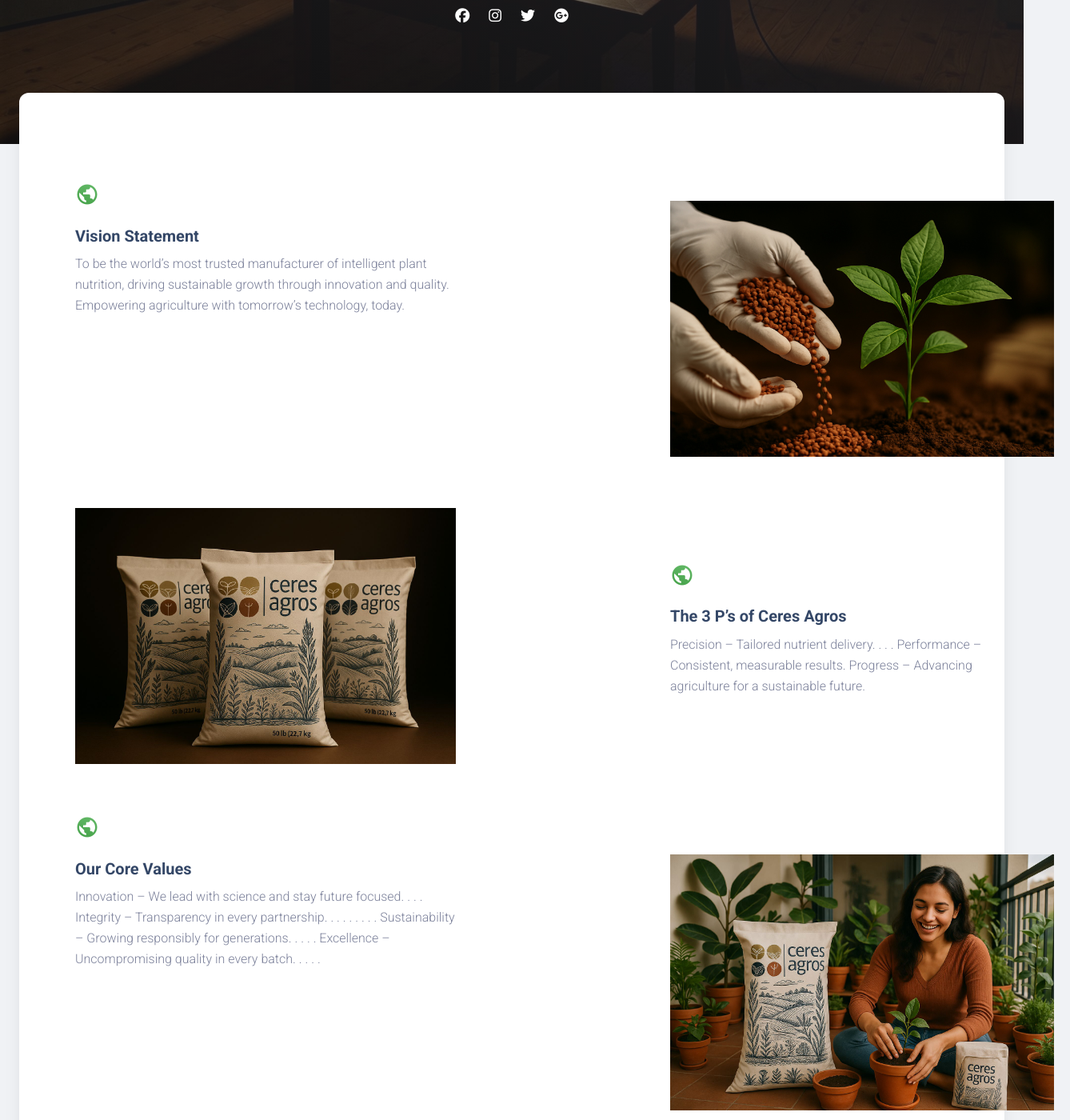
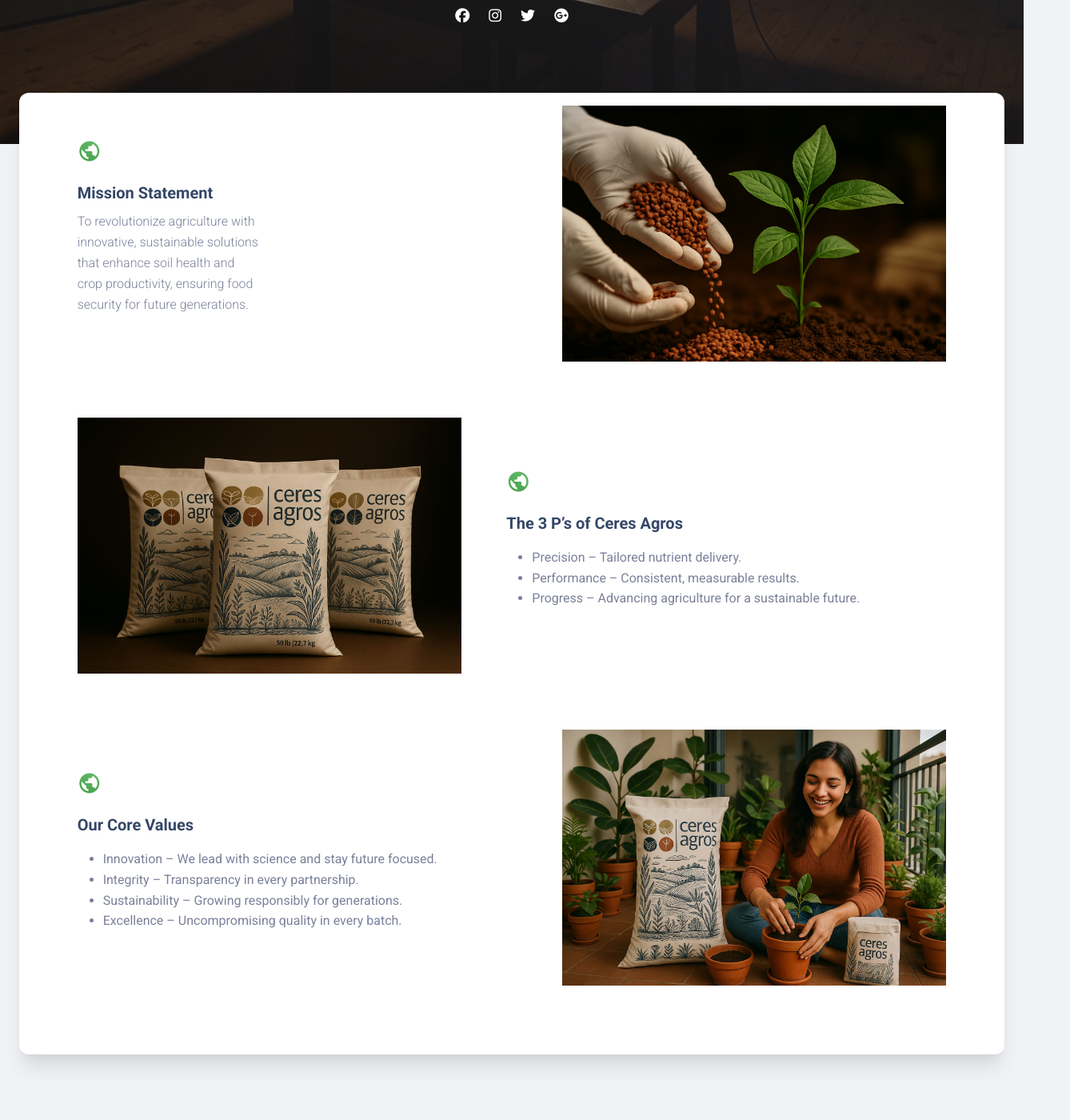
Before and after one commit to Sujanith31/Ceres_agros_web, a Vue app: page /pages/about-us-page in a window 1280 px wide. Shown: the part 540-1940 px from the top of the page at 80% size, 1338 px wide, since content can reach past the window. Built offline with nearby package versions, Linux system fonts and the light colour scheme.

Commit message:
ourstory updates

```diff
--- a/src/examples/navbars/NavbarDefault.vue
+++ b/src/examples/navbars/NavbarDefault.vue
@@ -241,12 +241,12 @@
                 >
                   Go to
                 </div>
-                <!-- <RouterLink
+                <RouterLink
                   :to="{ name: 'aboutUs' }"
                   class="dropdown-item border-radius-md"
                 >
                   <span>Our Story</span>
-                </RouterLink> -->
+                </RouterLink>
                 <RouterLink
                   :to="{ name: 'about' }"
                   class="dropdown-item border-radius-md"
--- a/src/views/LandingPages/AboutUs/AboutUsPage.vue
+++ b/src/views/LandingPages/AboutUs/AboutUsPage.vue
@@ -56,7 +56,7 @@
       <span class="mask bg-gradient-dark opacity-6"></span>
       <div class="container">
         <div class="row justify-content-center">
-          <div class="col-lg-9 text-center mx-auto my-auto">
+          <div class="col-lg-9 text-center mx-auto my-8">
             <h1 class="text-white">Our story</h1>
             <p class="lead mb-4 text-white opacity-8">
               The journey of Ceres Agros began with a singular belief: Plant
--- a/src/views/LandingPages/AboutUs/Sections/Statements.vue
+++ b/src/views/LandingPages/AboutUs/Sections/Statements.vue
@@ -9,86 +9,56 @@
 import ThreePs from "@/assets/img/threePs.jpg";
 </script>
 <template>
-  <section class="py-7">
-    <div class="container">
-      <div class="row align-items-center">
-        <div class="col-lg-12">
-          <div class="row justify-content-start">
+  <section>
+    <div class="statments-containers">
+      <div class="statment-one">
+        <div class="statment-one-left">
           <DefaultInfoCard
             color="info"
             icon="public"
-              title="Vision Statement"
-              description="To be the world’s most trusted manufacturer of intelligent plant nutrition, driving sustainable growth through innovation and quality.
-Empowering agriculture with tomorrow’s technology, today."
+            title="Mission Statement"
+            description="To revolutionize agriculture with innovative, sustainable solutions that enhance soil health and crop productivity, ensuring food security for future generations."
           />
         </div>
-        </div>
-        <div class="col-lg-4 ms-auto mt-lg-0">
-          <!-- <CenteredBlogCard
-            image="https://images.unsplash.com/photo-1544717302-de2939b7ef71?ixid=MnwxMjA3fDB8MHxwaG90by1wYWdlfHx8fGVufDB8fHx8&ixlib=rb-1.2.1&auto=format&fit=crop&w=1950&q=80"
-            title="Get insights on Search"
-            description="Looking for specific information on our water-insoluble fertilizers, application techniques, or crop-specific solutions? Our search tool allows you to quickly navigate our extensive resources and find the precise insights you need to optimize your farm's potential."
-          /> -->
-          <img
-            class="statment-pictures"
-            style="height: 40vh"
-            :src="picOne"
-            alt=""
-          />
+        <div class="statment-one-right">
+          <img :src="picOne" alt="" style="height: 40vh" />
         </div>
       </div>
+      <div class="statment-two">
+        <div class="statment-one-right">
+          <img :src="ThreePs" alt="" style="height: 40vh" />
         </div>
-    <div class="container mt-6">
-      <div class="row align-items-center">
-        <div class="col-lg-6">
-          <div class="row justify-content-start">
-            <img style="height: 40vh; width: 500px" :src="ThreePs" alt="" />
-          </div>
-        </div>
-        <div class="col-lg-4 ms-auto mt-lg-0">
-          <!-- <CenteredBlogCard
-            image="https://images.unsplash.com/photo-1544717302-de2939b7ef71?ixid=MnwxMjA3fDB8MHxwaG90by1wYWdlfHx8fGVufDB8fHx8&ixlib=rb-1.2.1&auto=format&fit=crop&w=1950&q=80"
-            title="Get insights on Search"
-            description="Looking for specific information on our water-insoluble fertilizers, application techniques, or crop-specific solutions? Our search tool allows you to quickly navigate our extensive resources and find the precise insights you need to optimize your farm's potential."
-          /> -->
+        <div class="statment-one-left">
           <DefaultInfoCard
-            style="width: 500px"
             color="info"
             icon="public"
             title="The 3 P’s of Ceres Agros"
-            description="Precision – Tailored nutrient delivery. . . .
-            Performance – Consistent, measurable results.
-            Progress – Advancing agriculture for a sustainable future."
+            description=""
           />
+          <ul>
+            <li>Precision – Tailored nutrient delivery.</li>
+            <li>Performance – Consistent, measurable results.</li>
+            <li>Progress – Advancing agriculture for a sustainable future.</li>
+          </ul>
         </div>
       </div>
-    </div>
-    <div class="container mt-6">
-      <div class="row align-items-center">
-        <div class="col-lg-12">
-          <div class="row justify-content-start">
+      <div class="statment-one">
+        <div class="statment-one-left">
           <DefaultInfoCard
             color="info"
             icon="public"
             title="Our Core Values"
-              description="Innovation – We lead with science and stay future focused.  .  .  .
-              Integrity – Transparency in every partnership. . .      .   .  .  .  .  .
-              Sustainability – Growing responsibly for generations.  .  .  .  . Excellence – Uncompromising quality in every batch.  .  .  .  ."
+            description=""
           />
+          <ul>
+            <li>Innovation – We lead with science and stay future focused.</li>
+            <li>Integrity – Transparency in every partnership.</li>
+            <li>Sustainability – Growing responsibly for generations.</li>
+            <li>Excellence – Uncompromising quality in every batch.</li>
+          </ul>
         </div>
-        </div>
-        <div class="col-lg-4 ms-auto mt-lg-0">
-          <!-- <CenteredBlogCard
-            image="https://images.unsplash.com/photo-1544717302-de2939b7ef71?ixid=MnwxMjA3fDB8MHxwaG90by1wYWdlfHx8fGVufDB8fHx8&ixlib=rb-1.2.1&auto=format&fit=crop&w=1950&q=80"
-            title="Get insights on Search"
-            description="Looking for specific information on our water-insoluble fertilizers, application techniques, or crop-specific solutions? Our search tool allows you to quickly navigate our extensive resources and find the precise insights you need to optimize your farm's potential."
-          /> -->
-          <img
-            class="statment-pictures"
-            style="height: 40vh"
-            :src="picThree"
-            alt=""
-          />
+        <div class="statment-one-right">
+          <img :src="picThree" alt="" style="height: 40vh" />
         </div>
       </div>
     </div>
@@ -98,4 +68,36 @@
 .statment-pictures {
   margin-top: -160px !important;
 }
+.statment-two {
+  width: 100%;
+  /* background-color: aqua; */
+  display: flex;
+  flex-wrap: wrap;
+  justify-content: space-evenly;
+  align-items: center;
+  margin-bottom: 70px;
+}
+.statment-one {
+  width: 100%;
+  /* background-color: aqua; */
+  display: flex;
+  flex-wrap: wrap-reverse;
+  justify-content: space-evenly;
+  align-items: center;
+  margin-bottom: 70px;
+}
+.statment-one-left {
+  /* background-color: black; */
+  width: 550px;
+}
+.statment-one-right {
+  /* background-color: blue; */
+}
+
+@media (max-width:450px){
+  img{
+    width: 300px !important;
+    height: 30vh !important;
+  }
+}
 </style>
```
Lines whose indentation alone changed are shown as unchanged.
